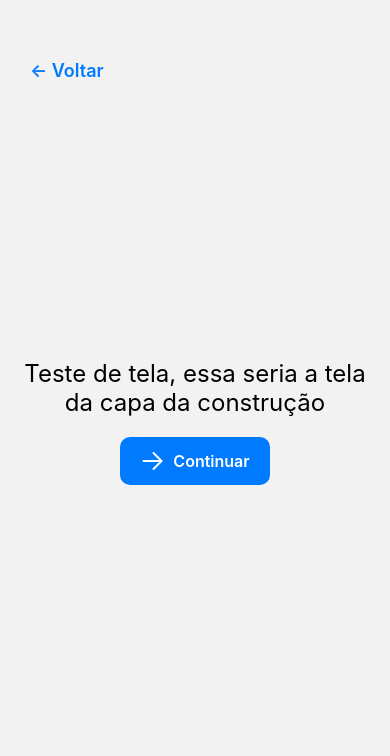
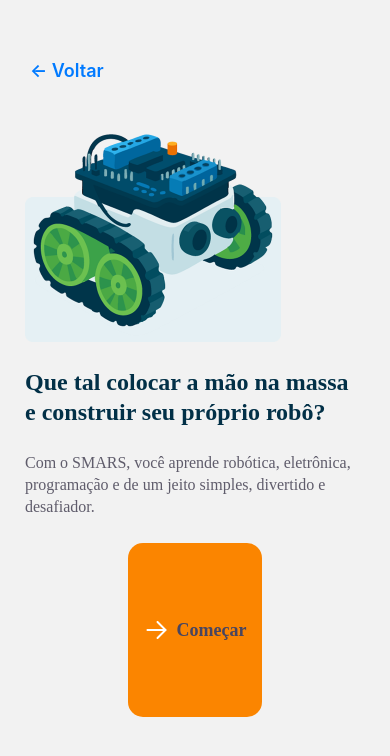
Before and after one commit to MenesesDani/LeComCreApplication, a React Native app: screen /ConstructionCover in a window 390 px wide. Shown: the top 756 px of the page. Built offline with nearby package versions, Linux system fonts and the light colour scheme.

Commit message:
Correction and add in Screen construction

```diff
--- a/components/Button/index.tsx
+++ b/components/Button/index.tsx
@@ -1,15 +1,17 @@
 import React from 'react';
-import { TouchableOpacity, Text, StyleSheet, View } from 'react-native';
+import { TouchableOpacity, Text, View } from 'react-native';
+import { styles } from './styles'; // 👈 agora usa o styles externo
 
 interface ButtonProps {
   title: string;
   onPress: () => void;
-  icon?: React.ReactNode; // ← aceita um componente de ícone
+  icon?: React.ReactNode;
+  style?: object; // 👈 opcional: permite estilizar externamente
 }
 
-const Button: React.FC<ButtonProps> = ({ title, onPress, icon }) => {
+const Button: React.FC<ButtonProps> = ({ title, onPress, icon, style }) => {
   return (
-    <TouchableOpacity style={styles.button} onPress={onPress}>
+    <TouchableOpacity style={[styles.button, style]} onPress={onPress}>
       <View style={styles.content}>
         {icon && <View style={styles.icon}>{icon}</View>}
         <Text style={styles.text}>{title}</Text>
@@ -18,26 +20,4 @@
   );
 };
 
-const styles = StyleSheet.create({
-  button: {
-    backgroundColor: '#007AFF',
-    paddingVertical: 12,
-    paddingHorizontal: 20,
-    borderRadius: 10,
-  },
-  content: {
-    flexDirection: 'row',
-    alignItems: 'center',
-    justifyContent: 'center',
-  },
-  icon: {
-    marginRight: 8,
-  },
-  text: {
-    color: '#fff',
-    fontSize: 16,
-    fontWeight: '600',
-  },
-});
-
 export default Button;
--- a/components/Button/styles.ts
+++ b/components/Button/styles.ts
@@ -5,23 +5,43 @@
 export const styles = StyleSheet.create({
   button: {
     backgroundColor: colors.brand.orange,
-    paddingVertical: 90,
+    paddingVertical: 12,
     paddingHorizontal: 16,
-    borderRadius: 1,
+    borderRadius: 15,
     alignItems: 'center',
     justifyContent: 'center',
   },
+
+  // quando o botão estiver pressionado
   buttonPressed: {
-    opacity: 0.7,
+    opacity: 0.8,
   },
+
+  // quando o botão estiver desativado
   buttonDisabled: {
     backgroundColor: '#ccc',
   },
+
+  // conteúdo interno (texto + ícone)
+  content: {
+    flexDirection: 'row',
+    alignItems: 'center',
+    justifyContent: 'center',
+  },
+
+  // espaçamento entre o ícone e o texto
+  icon: {
+    marginRight: 8,
+  },
+
+  // texto do botão
   text: {
-    color: '#fff',
-    fontSize: 16,
+    color: colors.text.principal,
+    //fontSize: 16,
     fontWeight: '600',
+    ...TYPOGRAPHY.button, // se tu tiver uma tipografia específica pra botões
   },
+
   textDisabled: {
     color: '#999',
   },
--- a/screens/ConstructionCover.tsx
+++ b/screens/ConstructionCover.tsx
@@ -1,8 +1,10 @@
 import React from 'react';
-import { View, Text, StyleSheet, TouchableOpacity } from 'react-native';
+import { View, Text, StyleSheet, TouchableOpacity, Image } from 'react-native';
 import { useNavigation } from '@react-navigation/native';
 import Button from '../components/Button';
 import { ArrowNextIcon } from '../components/icons';
+import { TYPOGRAPHY } from "../constants/typography";
+import { colors } from '../constants/colors';
 
 const ConstructionCover = () => {
   const navigation = useNavigation();
@@ -17,13 +19,23 @@
         <Text style={styles.backButtonText}>← Voltar</Text>
       </TouchableOpacity>
 
+      {/* Imagem redimensionada */}
+      <Image
+        source={require('../assets/SmarsCover.png')} // caminho da sua imagem
+        style={styles.image}
+        resizeMode="contain"
+      />
+
       <Text style={styles.text}>
-        Teste de tela, essa seria a tela da capa da construção
+        Que tal colocar a mão na massa e construir seu próprio robô?
       </Text>
 
-      {/* Botão principal estilizado no próprio componente */}
+      <Text style={styles.textSecundary}>
+        Com o SMARS, você aprende robótica, eletrônica, programação e de um jeito simples, divertido e desafiador.
+      </Text>
+
       <Button
-        title="Continuar"
+        title="Começar"
         icon={<ArrowNextIcon />}
         onPress={() => console.log('Botão pressionado')}
       />
@@ -36,6 +48,7 @@
     flex: 1,
     justifyContent: 'center',
     alignItems: 'center',
+    rowGap: 25,
   },
   backButton: {
     position: 'absolute',
@@ -48,11 +61,25 @@
     color: '#007AFF',
     fontWeight: '600',
   },
+  image: {
+    width: 256,
+    height: 214,
+    marginHorizontal: 25,
+    alignSelf:'flex-start',
+  },
   text: {
+    color: colors.brand.deepBlue,
+    ...TYPOGRAPHY.headerConstructions,
+    fontWeight:'bold',
     fontSize: 24,
-    textAlign: 'center',
-    paddingHorizontal: 20,
-    marginBottom: 20,
+    marginHorizontal: 25,
+    lineHeight: 30,
+  },
+    textSecundary: {
+    color: colors.text.secundary,
+    ...TYPOGRAPHY.body,
+    marginHorizontal: 25,
+    lineHeight: 22,
   },
 });
 
```
Also changed, not shown: assets/SmarsCover.png (added).
